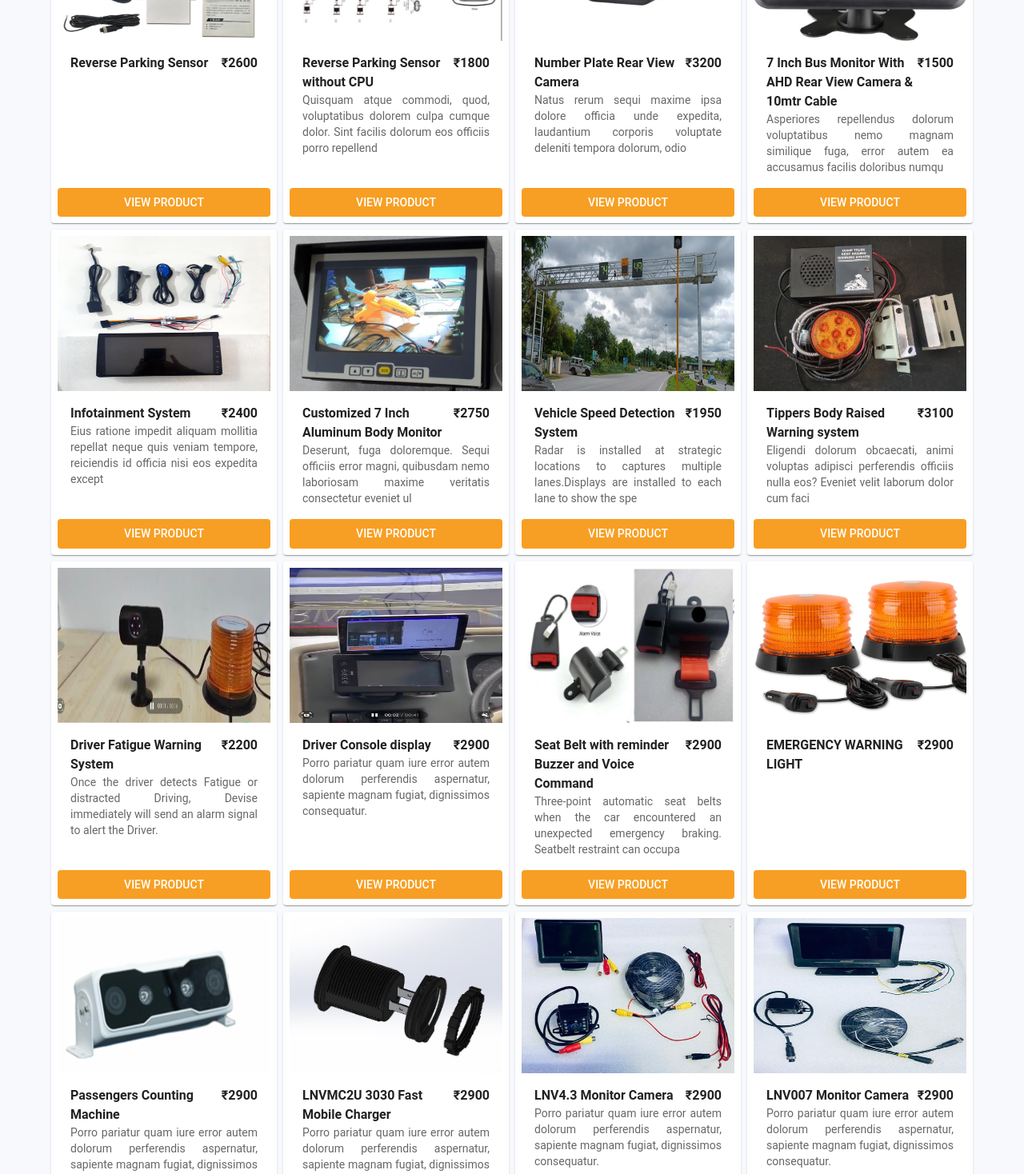
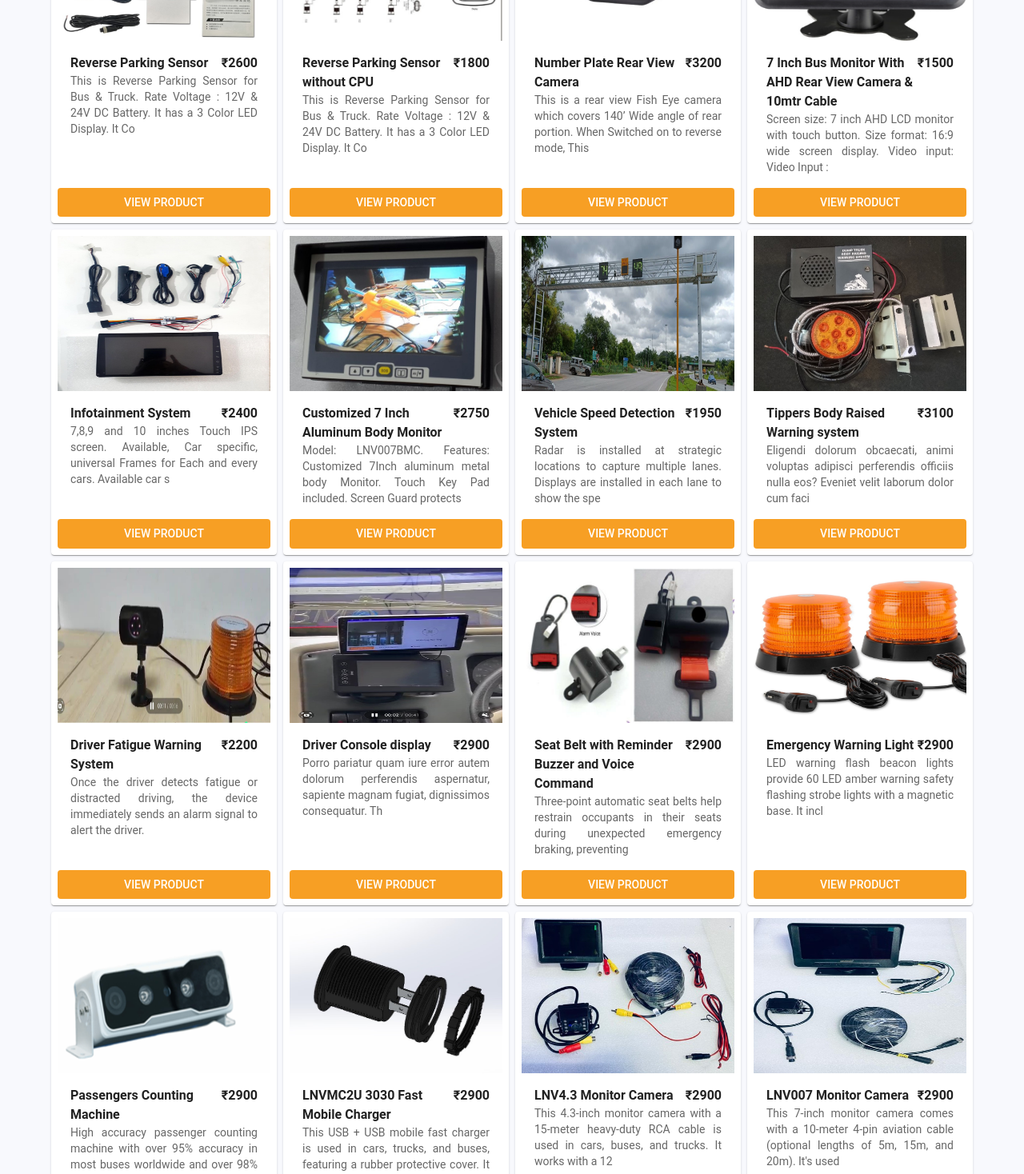
Before and after one commit to codechipceo/CC01-Automative-parts, a React (Vite) app: page /products in a window 1280 px wide. Shown: the part 660-2128 px from the top of the page at 80% size. Built offline with nearby package versions, Linux system fonts and the light colour scheme.

Commit message:
All Content Updated

```diff
--- a/src/Data/productData.js
+++ b/src/Data/productData.js
@@ -3,7 +3,8 @@ export const productData = [
   {
     id: 1,
     title: "Reverse Parking Sensor",
-    description: "",
+    description:
+      "This is Reverse Parking Sensor for Bus & Truck. Rate Voltage : 12V & 24V DC Battery. It has a 3 Color LED Display. It Contains 4 Sensors, 1 Control Box and Wiring. Detecting Distance : 0.3 – 2.0M. Alarm by 3 step Buzzer Sound.",
     price: "2600",
     extraImages: [
       `${productImagePath}reverseParkingSensors01.jpg`,
@@ -12,16 +13,20 @@ export const productData = [
     bulletPointDescription: [
       "This is Reverse Parking Sensor for Bus & Truck",
       "Rate Voltage : 12V & 24V DC Battery",
-      `It has a 3 Color LED Display`,
-      `It Contains 4 Sensors, 1Control Box and Wiring`,
-      `Detecting Distance : 0.3 – 2.0M`,
-      `Alarm by 3 step Buzzer Sound`,
+      "It has a 3 Color LED Display",
+      "It Contains 4 Sensors, 1 Control Box and Wiring",
+      "Detecting Distance : 0.3 – 2.0M",
+      "Alarm by 3 step Buzzer Sound",
     ],
     img: "/images/products/reverseParkingSensors01.jpg",
   },
   {
     id: 2,
     title: "Reverse Parking Sensor without CPU",
+    description:
+      "This is Reverse Parking Sensor for Bus & Truck. Rate Voltage : 12V & 24V DC Battery. It has a 3 Color LED Display. It Contains 4 Sensors, 1 Display and Wiring Harness. Detecting Distance : 0.3 – 1.8M. Alarm by 3 step Buzzer Sound.",
+    price: "1800",
+    extraImages: [`${productImagePath}reverseParkinNoCpu.jpg`],
     bulletPointDescription: [
       "This is Reverse Parking Sensor for Bus & Truck",
       "Rate Voltage : 12V & 24V DC Battery",
@@ -30,22 +35,18 @@ export const productData = [
       "Detecting Distance : 0.3 – 1.8M",
       "Alarm by 3 step Buzzer Sound",
     ],
-    description:
-      "Quisquam atque commodi, quod, voluptatibus dolorem culpa cumque dolor. Sint facilis dolorum eos officiis porro repellendus quia, pariatur dignissimos repudiandae?",
-    price: "1800",
-    extraImages: [`${productImagePath}reverseParkinNoCpu.jpg`],
   },
   {
     id: 3,
     title: "Number Plate Rear View Camera",
     description:
-      "Natus rerum sequi maxime ipsa dolore officia unde expedita, laudantium corporis voluptate deleniti tempora dolorum, odio dolor ex excepturi.",
+      "This is a rear view Fish Eye camera which covers 140’ Wide angle of rear portion. When Switched on to reverse mode, This is 1080P camera with night vision. It works with 12V Battery. This is fixed in car near rear Number plate. It has Mirror image change options. And Guide line on / off options.",
     price: "3200",
     extraImages: [`${productImagePath}numberPlateRearViewCamera.jpg`],
     bulletPointDescription: [
       "This is a rear view Fish Eye camera which covers 140’ Wide angle of rear portion",
       "When Switched on to reverse mode, This is 1080P camera with night vision.",
-      " It works with 12V Battery.",
+      "It works with 12V Battery.",
       "This is fixed in car near rear Number plate.",
       "It has Mirror image change options. And Guide line on / off options.",
     ],
@@ -54,7 +55,7 @@ export const productData = [
     id: 4,
     title: "7 Inch Bus Monitor With AHD Rear View Camera & 10mtr Cable",
     description:
-      "Asperiores repellendus dolorum voluptatibus nemo magnam similique fuga, error autem ea accusamus facilis doloribus numquam natus.",
+      "Screen size: 7 inch AHD LCD monitor with touch button. Size format: 16:9 wide screen display. Video input: Video Input :2 channels/4 channel. TV system: PAL/NTSC. Resolution: 1024*600*RGB. Power supply: DC 12 -32V compatible. Feature: Super slim design, Remote control, OSD menu. Power consumption: <7W. Working temperature: -10℃ to 60℃. Storage temperature: -20℃to 70℃. View angle: UP—35°,DOWN—15°,L—45°,R—45°. Back Light Luminance: 350 cd/m2.",
     price: "1500",
     extraImages: [
       `${productImagePath}busMonitor.png`,
@@ -63,17 +64,17 @@ export const productData = [
       `${productImagePath}busMonitor04.png`,
     ],
     bulletPointDescription: [
-      "Screen size: 	7 inch AHD LCD monitor with touch button .",
-      "Size format: 	16:9 wide screen display.",
-      "Video input: Video Input :2 channels/4 channel. ",
-      "TV system: 	PAL/NTSC",
-      "Resolution: 	1024*600*RGB",
+      "Screen size: 7 inch AHD LCD monitor with touch button.",
+      "Size format: 16:9 wide screen display.",
+      "Video input: Video Input :2 channels/4 channel.",
+      "TV system: PAL/NTSC",
+      "Resolution: 1024*600*RGB",
       "Power supply: DC 12 -32V compatible",
       "Feature: Super slim design, Remote control, OSD menu",
       "Power consumption: <7W",
       "Working temperature: -10℃ to 60℃",
       "Storage temperature: -20℃to 70℃",
-      "View angle: 	UP—35°,DOWN—15°,L—45°,R—45°",
+      "View angle: UP—35°,DOWN—15°,L—45°,R—45°",
       "Back Light Luminance: 350 cd/m2",
     ],
   },
@@ -81,14 +82,14 @@ export const productData = [
     id: 5,
     title: "Infotainment System",
     description:
-      "Eius ratione impedit aliquam mollitia repellat neque quis veniam tempore, reiciendis id officia nisi eos expedita excepturi?",
+      "7,8,9 and 10 inches Touch IPS screen. Available, Car specific, universal Frames for Each and every cars. Available car specific Wiring Harness, to avoid cutting of original wire. Available for inter communication module (CAN BUS) For Required cars. Speakers, antenna Speaker Specers.",
     price: "2400",
     bulletPointDescription: [
       "7,8,9 and 10 inches Touch IPS screen.",
       "Available, Car specific, universal Frames for Each and every cars.",
       "Available car specific Wiring Harness, to avoid cutting of original wire.",
-      "Available for inter communication  module ( CAN BUS) For Required cars.",
-      "Speakers, antenna  Speaker Specers",
+      "Available for inter communication module (CAN BUS) For Required cars.",
+      "Speakers, antenna Speaker Specers",
     ],
     extraImages: [
       `${productImagePath}infotianmentSystem06.jpg`,
@@ -103,7 +104,7 @@ export const productData = [
     id: 6,
     title: "Customized 7 Inch Aluminum Body Monitor",
     description:
-      "Deserunt, fuga doloremque. Sequi officiis error magni, quibusdam nemo laboriosam maxime veritatis consectetur eveniet ullam.",
+      "Model: LNV007BMC. Features: Customized 7Inch aluminum metal body Monitor. Touch Key Pad included. Screen Guard protects from scratches and dust. Compatible with 12V/24V DC. TV System: NTSC/PAL. Resolution: 1024*(RGB)*600. Languages: Multiple Menu Languages. Working Voltage: 8~36V. Size format: 16:9 wide screen display. Video Input: 2 channels/4 channel. Power supply: DC 12 -32V compatible. Power consumption: <7W. Working temperature: -10℃ to 60℃. Storage temperature: -20℃ to 70℃. View angle: UP—35°, DOWN—15°, L—45°, R—45°. Back Light Luminance: 350 cd/m2. Separate trigger control wire on second camera. Supports 2 cameras video simultaneous input. Supports 1 camera audio simultaneous input. Self-protects DC voltage at Short-Circuit.",
     price: "2750",
     extraImages: [
       `${productImagePath}aluminiumMonitor01.jpg`,
@@ -137,9 +138,9 @@ export const productData = [
   },
   {
     id: 7,
-    title: "Vehicle Speed Detection System ",
+    title: "Vehicle Speed Detection System",
     description:
-      "Radar is installed at strategic locations to captures multiple lanes.Displays are installed to each lane to show the speeds of vehicle of the respective lanes. Camera is installed at the strategic Locations to detect Vehicle ANPR. ",
+      "Radar is installed at strategic locations to capture multiple lanes. Displays are installed in each lane to show the speeds of vehicles in the respective lanes. Cameras are strategically placed to detect vehicle ANPR. The system includes a camera with IR illuminator, radar, displays, network switches, outdoor enclosure, and a local processing unit. The client is responsible for providing internet/network and UPS.",
     price: "1950",
     bulletPointDescription: [
       "Camera with IR illuminator",
@@ -158,15 +159,15 @@ export const productData = [
   },
   {
     id: 8,
-    title: "Tippers Body Raised Warning system ",
+    title: "Tippers Body Raised Warning system",
     description:
-      "Eligendi dolorum obcaecati, animi voluptas adipisci perferendis officiis nulla eos? Eveniet velit laborum dolor cum facilis.",
+      "Eligendi dolorum obcaecati, animi voluptas adipisci perferendis officiis nulla eos? Eveniet velit laborum dolor cum facilis. The system includes an audio alert with a human voice saying 'TRUCKKA DALLA UPPAR HAI, KRUPIYA DALLA NICHE KARRE' accompanied by an LED light. The controller unit requires an input voltage of 10VDC - 24VDC, and the sensor is sealed with chemicals to protect from dust and moisture. The system is black in color.",
     price: "3100",
     bulletPointDescription: [
-      "Audio Alert: Human voice TRUCKKA DALLA UPPAR HAI, KRUPIYA DALLA NICHE KARREwith led light",
-      "Controller Unit  : Input voltage 10VDC - 24VDC is required for Controller Unit.",
-      "SENSOR: To protect from dust & moisture Sensor are sealed with chemicals.",
-      "Color : Black",
+      "Audio Alert: Human voice 'TRUCKKA DALLA UPPAR HAI, KRUPIYA DALLA NICHE KARRE' with LED light",
+      "Controller Unit: Input voltage 10VDC - 24VDC",
+      "Sensor: Sealed with chemicals to protect from dust & moisture",
+      "Color: Black",
     ],
     extraImages: [
       `${productImagePath}tipperBodyWarning.jpg`,
@@ -176,14 +177,14 @@ export const productData = [
   {
     id: 9,
     title: "Driver Fatigue Warning System",
+    description:
+      "Once the driver detects fatigue or distracted driving, the device immediately sends an alarm signal to alert the driver. The system includes a device that gives alerts based on the driver's behavior, with a buzzer sound and flash light.",
+    price: "2200",
     bulletPointDescription: [
-      "This devise give alert to driver. Based on his behavior.",
+      "This device gives alert to driver based on his behavior.",
       "Buzzer sound and Flash light.",
-      "Once the driver detects Fatigue or distracted Driving, Devise immediately will send an alarm signal to alert the Driver.",
+      "Once the driver detects fatigue or distracted driving, device immediately sends an alarm signal to alert the driver.",
     ],
-    description:
-      "Once the driver detects Fatigue or distracted Driving, Devise immediately will send an alarm signal to alert the Driver.",
-    price: "2200",
     extraImages: [
       `${productImagePath}drvierFatigue.png`,
       `${productImagePath}drvierFatigue01.png`,
@@ -192,18 +193,18 @@ export const productData = [
   {
     id: 10,
     title: "Driver Console display",
+    description:
+      "Porro pariatur quam iure error autem dolorum perferendis aspernatur, sapiente magnam fugiat, dignissimos consequatur. The console supports driver login and logout, displays ticket payment success or failure, and shows passenger seating count with support for 2 cabin cameras. It also supports a rear-view camera and has built-in Wi-Fi. The system includes a dome camera with a metal body for passenger view and can integrate customized applications.",
+    price: "2900",
     bulletPointDescription: [
       "Driver login and logout",
       "Ticket payment successful or fail display",
-      "Passengers seating count display support with 2 camera cabin support",
+      "Passengers seating count display support with 2 cabin cameras",
       "Rear view camera support",
-      "Customized Application can integrate",
+      "Customized application can integrate",
       "Built in Wi-Fi",
       "Dome camera with metal body for passenger view",
     ],
-    description:
-      "Porro pariatur quam iure error autem dolorum perferendis aspernatur, sapiente magnam fugiat, dignissimos consequatur.",
-    price: "2900",
     extraImages: [
       `${productImagePath}driverConsole01.png`,
       `${productImagePath}driverConsole.png`,
@@ -211,50 +212,47 @@ export const productData = [
   },
   {
     id: 11,
-    title: "Seat Belt with reminder Buzzer and Voice Command ",
+    title: "Seat Belt with Reminder Buzzer and Voice Command",
+    description:
+      "Three-point automatic seat belts help restrain occupants in their seats during unexpected emergency braking, preventing secondary collisions and reducing harm. Each vehicle should be equipped with seat belts. The system includes a 1-meter long black seatbelt, suitable for installation in various vehicle models such as cars, trucks, buses, and trailers. It supports rear-view camera integration, built-in Wi-Fi, and can integrate customized applications. The dome camera has a metal body for passenger view.",
+    price: "2900",
     bulletPointDescription: [
-      "Length 1 m",
-      " Color: Black",
-      "Installation models: automatic seat belts installed in the driver's seat, and applicable car loaded truck, bus, buses, large trailer top models",
+      "Length: 1 m",
+      "Color: Black",
+      "Installation models: Automatic seat belts for various vehicle types",
       "Rear view camera support",
       "Customized Application can integrate",
-      "Built in Wi-Fi",
+      "Built-in Wi-Fi",
       "Dome camera with metal body for passenger view",
     ],
-    description:
-      "Three-point automatic seat belts when the car encountered an unexpected emergency braking. Seatbelt restraint can occupants in their seats, to prevent secondary collisions, Reduce the degree of harm occupants. Each vehicle should be equipped with seat belts.",
-    price: "2900",
     extraImages: [`${productImagePath}seatBelt.png`],
   },
   {
     id: 12,
-    title: "EMERGENCY WARNING LIGHT",
+    title: "Emergency Warning Light",
+    description:
+      "LED warning flash beacon lights provide 60 LED amber warning safety flashing strobe lights with a magnetic base. It includes a 16 ft straight cord suitable for vehicles like trucks, tractors, golf carts, UTVs, and buses, operating at 12V-24V. A cigar light socket is optional.",
+    price: "2900",
     bulletPointDescription: [
       "LED Warning Flash Beacon Lights",
-      "60 LED Amber Warning Safety Flashing Strobe Lights with Magnetic ",
-      "16 ft Straight Cord for Vehicle Truck Tractor Golf Carts UTV Car Bus, 12V-24V",
-      "Cigar light socket is Optional only.",
+      "60 LED Amber Warning Safety Flashing Strobe Lights with Magnetic",
+      "16 ft Straight Cord for various vehicles, 12V-24V",
+      "Cigar light socket is optional",
     ],
-    description: "",
-    price: "2900",
     extraImages: [`${productImagePath}emergencyLight.jpg`],
   },
   {
     id: 13,
     title: "Passengers Counting Machine",
+    description:
+      "High accuracy passenger counting machine with over 95% accuracy in most buses worldwide and over 98% accuracy in buildings, day and night. It supports group device connections for easy placement and connectivity across multiple counters in retail chains, stores, malls, libraries, and parks. The cloud system allows data collection and analysis by managers without server costs for each store. It helps in counting footfall and analyzing visitor features for better marketing decisions.",
+    price: "2900",
     bulletPointDescription: [
-      "High Accuracy",
-      "Over 95% accuracy in most of buses in the world, > 98% in most of buildings day and night",
-      "Group Devices Connection",
-      "Easily to place and connected hundreds of counters together for retail chains, stores, shopping malls, libraries, parks",
-      "Cloud System",
-      "Data is collected and analyzed by managers, no server cost for every store",
-      "Data Analysis",
-      "Counting footfall and analyzing visitor features to make better marketing decisions easily",
+      "High Accuracy: Over 95% in buses, over 98% in buildings",
+      "Group Devices Connection: Easy connectivity for multiple counters",
+      "Cloud System: No server cost for each store",
+      "Data Analysis: Footfall counting and visitor feature analysis",
     ],
-    description:
-      "Porro pariatur quam iure error autem dolorum perferendis aspernatur, sapiente magnam fugiat, dignissimos consequatur.",
-    price: "2900",
     extraImages: [
       `${productImagePath}passengerCountingMachine.png`,
       `${productImagePath}passengerCountingMachine01.png`,
@@ -263,17 +261,17 @@ export const productData = [
   {
     id: 14,
     title: "LNVMC2U 3030 Fast Mobile Charger",
+    description:
+      "This USB + USB mobile fast charger is used in cars, trucks, and buses, featuring a rubber protective cover. It has an output voltage of USB: 5V/3A, 9V/3A, 12V/2.5A and an interface of QC3.0 + QC3.0. The output power is QC3.0 (30W) + QC3.0 (30W) with an input voltage of 12V/4.8A.",
+    price: "2900",
     bulletPointDescription: [
-      "Technical Specification:",
-      "This is a USB + USB Mobile Fast Charger which is used in Car/Truck/Bus, it comes with a rubber protective cover.",
-      "Device Output Voltage is USB: 5V/3A, 9V/3A, 12V/2.5A.",
+      "Technical Specification",
+      "USB + USB Mobile Fast Charger with rubber protective cover",
+      "Output Voltage: USB: 5V/3A, 9V/3A, 12V/2.5A",
       "Interface: QC3.0 + QC3.0",
       "Output Power: QC3.0 (30W) + QC3.0 (30W)",
       "Input Voltage: 12V/4.8A",
     ],
-    description:
-      "Porro pariatur quam iure error autem dolorum perferendis aspernatur, sapiente magnam fugiat, dignissimos consequatur.",
-    price: "2900",
     extraImages: [
       `${productImagePath}fastMobileCharger.jpg`,
       `${productImagePath}fastMobileCharger01.jpg`,
@@ -285,80 +283,81 @@ export const productData = [
   {
     id: 15,
     title: "LNV4.3 Monitor Camera",
+    description:
+      "This 4.3-inch monitor camera with a 15-meter heavy-duty RCA cable is used in cars, buses, and trucks. It works with a 12V/24V battery and features a wide-angle camera with IR. The display size is 4.3 inches with a format of 4:3 / 16:9. It has a power supply of DC 9V – 32V, video inputs AV1/AV2, video format PAL/NTSC, and a pixel resolution of 480(W)x272(H) / 800(W)x480(H).",
+    price: "2900",
     bulletPointDescription: [
-      "This is a 4.3 Inch Monitor Camera with a 15-meter Heavy Duty RCA Cable which is used in Car/Bus/Truck.",
-      "It works with a 12V/24V Battery.",
-      "This is a Wide Angle Camera with IR.",
-      "Display Size: 4.3 Inch.",
-      "Display Format: 4:3 / 16:9.",
-      "Power Supply: DC 9V – 32V.",
-      "Video: AV1/AV2.",
-      "Video Format: PAL/NTSC.",
+      "4.3 Inch Monitor Camera with 15-meter Heavy Duty RCA Cable",
+      "Works with 12V/24V Battery",
+      "Wide Angle Camera with IR",
+      "Display Size: 4.3 Inch",
+      "Display Format: 4:3 / 16:9",
+      "Power Supply: DC 9V – 32V",
+      "Video: AV1/AV2",
+      "Video Format: PAL/NTSC",
       "Pixel: 480(W)x272(H) / 800(W)x480(H)",
     ],
-    description:
-      "Porro pariatur quam iure error autem dolorum perferendis aspernatur, sapiente magnam fugiat, dignissimos consequatur.",
-    price: "2900",
     extraImages: [`${productImagePath}monitorCamera.jpg`],
   },
   {
     id: 16,
     title: "LNV007 Monitor Camera",
+    description:
+      "This 7-inch monitor camera comes with a 10-meter 4-pin aviation cable (optional lengths of 5m, 15m, and 20m). It's used in cars, buses, and trucks, working with a 12V/24V DC power supply. The TV system is PAL/NTSC with multiple menu languages. It supports 2 cameras with simultaneous video input and has a separate trigger control wire for the second camera. The working voltage is 8 – 36V with a power supply of DC 12-24V and dual video inputs AV1/AV2.",
+    price: "2900",
     bulletPointDescription: [
-      "This is a 7 inch Monitor Camera with a 10-meter 4-pin Aviation Cable. (5m, 15m, and 20m Optional)",
-      "This is used in Car/Bus/Truck.",
-      "This works with 12V/24V DC.",
-      "TV System: PAL/NTSC.",
-      "Multiple Menu Language",
-      "Supports 2 Cameras Video Simultaneous Input.",
-      "Separate Trigger Control Wire on Second Camera.",
-      "Working Voltage: 8 – 36V.",
-      "Power Supply: DC 12-24V.",
-      "Dual Video Input: AV1/AV2.",
+      "7 inch Monitor Camera with 10-meter 4-pin Aviation Cable",
+      "Used in Car/Bus/Truck",
+      "Works with 12V/24V DC",
+      "TV System: PAL/NTSC",
+      "Multiple Menu Languages",
+      "Supports 2 Cameras Video Simultaneous Input",
+      "Separate Trigger Control Wire on Second Camera",
+      "Working Voltage: 8 – 36V",
+      "Power Supply: DC 12-24V",
+      "Dual Video Input: AV1/AV2",
     ],
-    description:
-      "Porro pariatur quam iure error autem dolorum perferendis aspernatur, sapiente magnam fugiat, dignissimos consequatur.",
-    price: "2900",
     extraImages: [`${productImagePath}LNV007MonitorCamera.jpg`],
   },
+
   {
     id: 17,
     title:
-      "77 Ghz Millimeter-wave Radar Obstacle Avoidance early warning system",
+      "77 Ghz Millimeter-wave Radar Obstacle Avoidance Early Warning System",
+    description:
+      "The 77 GHz millimeter-wave obstacle avoidance radar provides early warning signals 1-2 seconds in advance. It includes a main control box, power line, early warning output line, buzzer, early warning light, prompt lamp extension line, radar line, radar bracket, radar extension line, optional display screen, and accessories package. The system works with a voltage of 12-24V, a radar working frequency band of 77-78 GHz, and can operate in temperatures ranging from -40℃ to +85℃. It has a refresh rate of 33Hz, with a distance resolution of 0.2m and speed resolution of 1.9km/h. The detection range is up to 40m with configurable detection areas.",
+    price: "2900",
     bulletPointDescription: [
-      "The 77 Ghz millimeter-wave obstacle avoidance radar:1-2s (selected on demand)",
-      "Main control box: One",
+      "77 GHz millimeter-wave obstacle avoidance radar: 1-2s",
+      "Main control box",
       "Power Line: 1 Article",
       "Early warning output line: 1 Article",
-      "Buzzer: One",
-      "Early Warning Light: 1-2 units (configured by radar number)",
-      "Prompt lamp extension line: 1-2 bars (4 m / bar, configured by radar quantity)",
-      "Radar line: 1-2 bars (5 m / bar, configured by radar quantity)",
-      "Radar bracket: 1-2 units (configured by radar number)",
+      "Buzzer",
+      "Early Warning Light: 1-2 units",
+      "Prompt lamp extension line: 1-2 bars (4 m / bar)",
+      "Radar line: 1-2 bars (5 m / bar)",
+      "Radar bracket: 1-2 units",
       "Radar extension line: 10 m / strip (optional)",
-      "Display screen: One (optional) cannot connect the display screen when connected to two radars",
-      "Camera:(Optional / purchased) No",
+      "Display screen: One (optional)",
+      "Camera: (Optional / purchased)",
       "Accessories package: 1 Package",
       "Instructions: 1 This",
-      "working voltage:12-24V",
-      "Radar working frequency band:77-78Ghz",
-      "working temperature: - 40℃ ～ + 85℃",
-      "Single radar power consumption:＜2W",
-      "Full of power consumption: ＜5W",
-      "classes of seismic measure: 5.9G",
-      "Waterproof protection: Ip 67 (radar); IP65 (master box)",
+      "Working voltage: 12-24V",
+      "Radar working frequency band: 77-78 GHz",
+      "Working temperature: -40℃ ～ +85℃",
+      "Single radar power consumption: <2W",
+      "Full power consumption: <5W",
+      "Classes of seismic measure: 5.9G",
+      "Waterproof protection: IP 67 (radar); IP65 (master box)",
       "Refresh rate: 33Hz",
       "Number of transceiver channels: 2TX4RX",
-      "Bitch beam width (6dB): -2~8°",
-      "Horizontal beam width (6dB):－60°~＋60°",
+      "Beam width (6dB): -2~8°",
+      "Horizontal beam width (6dB): -60°~+60°",
       "Distance resolution: 0.2M",
       "Speed resolution: 1.9km/h",
       "Speed measurement range: ±60km/h",
-      "Detection range: Length 0.2~40m, can limit the detection width, can set up to 3 detection areas (the distance of each area can be configured)",
+      "Detection range: Length 0.2~40m, configurable detection areas",
     ],
-    description:
-      "Porro pariatur quam iure error autem dolorum perferendis aspernatur, sapiente magnam fugiat, dignissimos consequatur.",
-    price: "2900",
     extraImages: [
       `${productImagePath}waveRadar.png`,
       `${productImagePath}waveRadar01.png`,
```
Also changed, not shown: src/components/Footer/Footer.jsx (+2 -6 lines).
